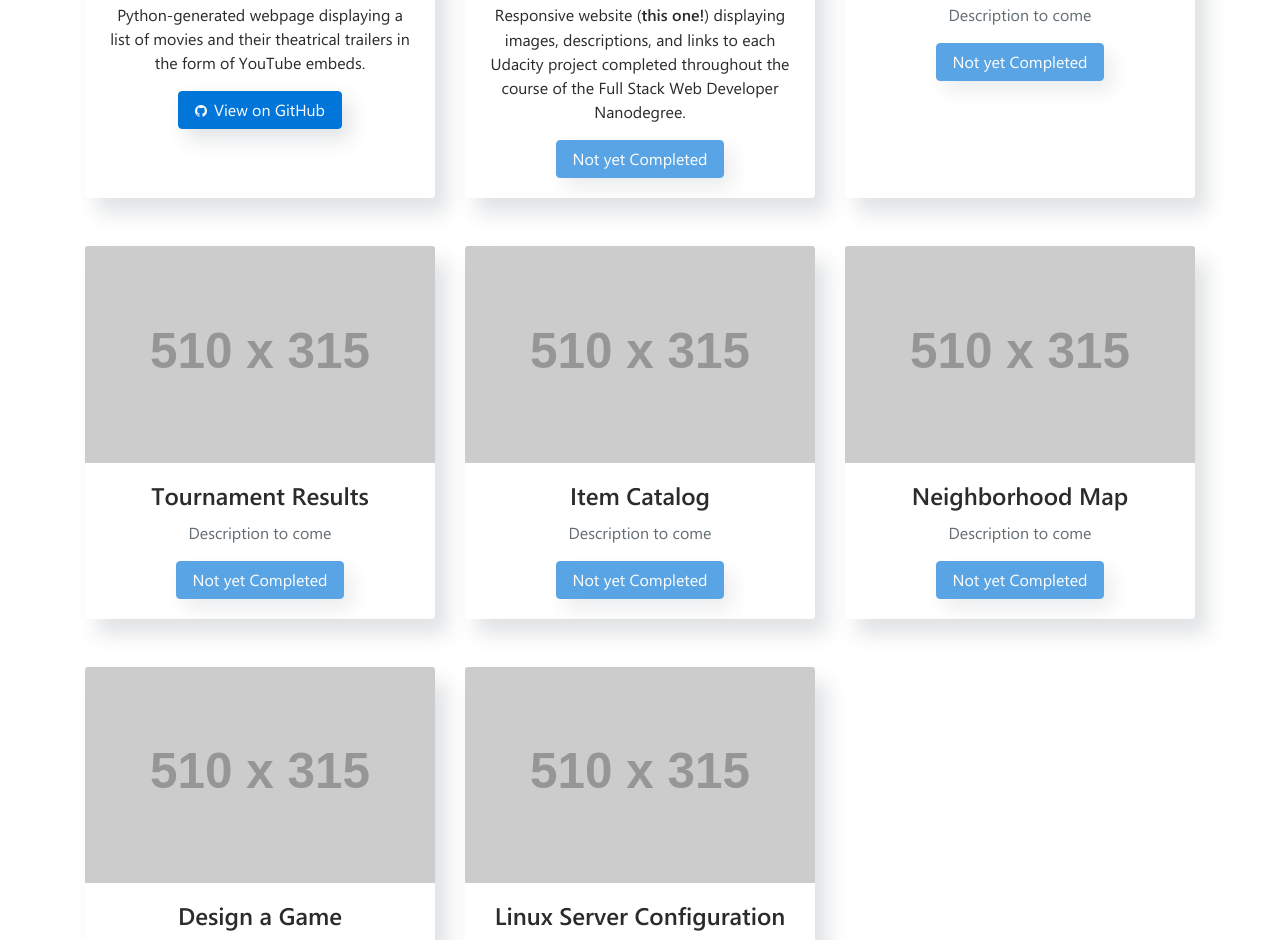
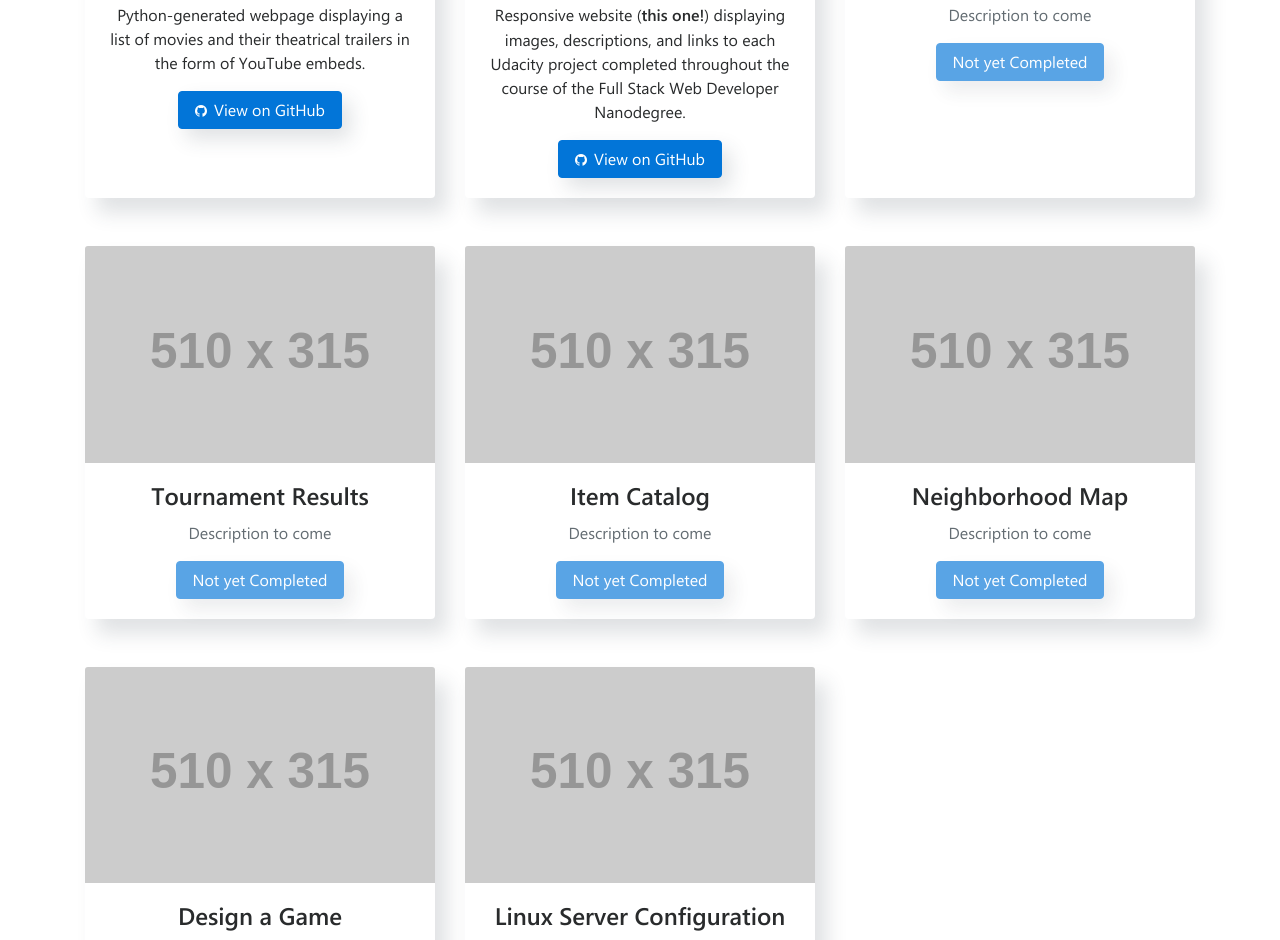
Before and after one commit to ccbetts/portfolio-site, a plain HTML site: page index.html in a window 1280 px wide. Shown: the part 1285-2225 px from the top of the page. Drawn offline with nearby package versions, Linux system fonts and the light colour scheme; placeholder pictures from the web are drawn by us; a script that the page names is missing.

Commit message:
feat: Add/enable link to portfolio-site project

```diff
--- a/index.html
+++ b/index.html
@@ -96,7 +96,7 @@
                 <div class="card-block">
                   <h3 class="h4 card-title">Build a Portfolio Site</h3>
                   <p>Responsive website (<strong>this one!</strong>) displaying images, descriptions, and links to each Udacity project completed throughout the course of the Full Stack Web Developer Nanodegree.</p>
-                  <a href="#" class="btn btn-primary disabled" aria-disabled="true">Not yet Completed</a>
+                  <a href="https://github.com/ccbetts/portfolio-site" class="btn btn-primary fa-github-prepend" aria-disabled="true">View on GitHub</a>
                 </div><!-- /.card-block -->
               </div><!-- /.card -->
             </article>
```
